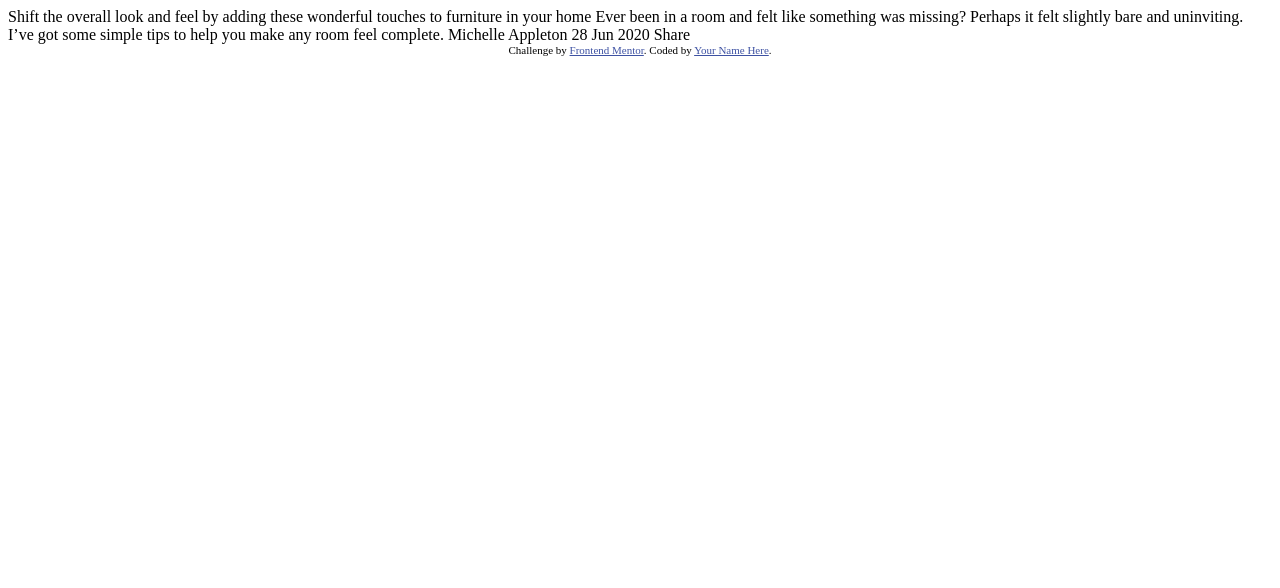
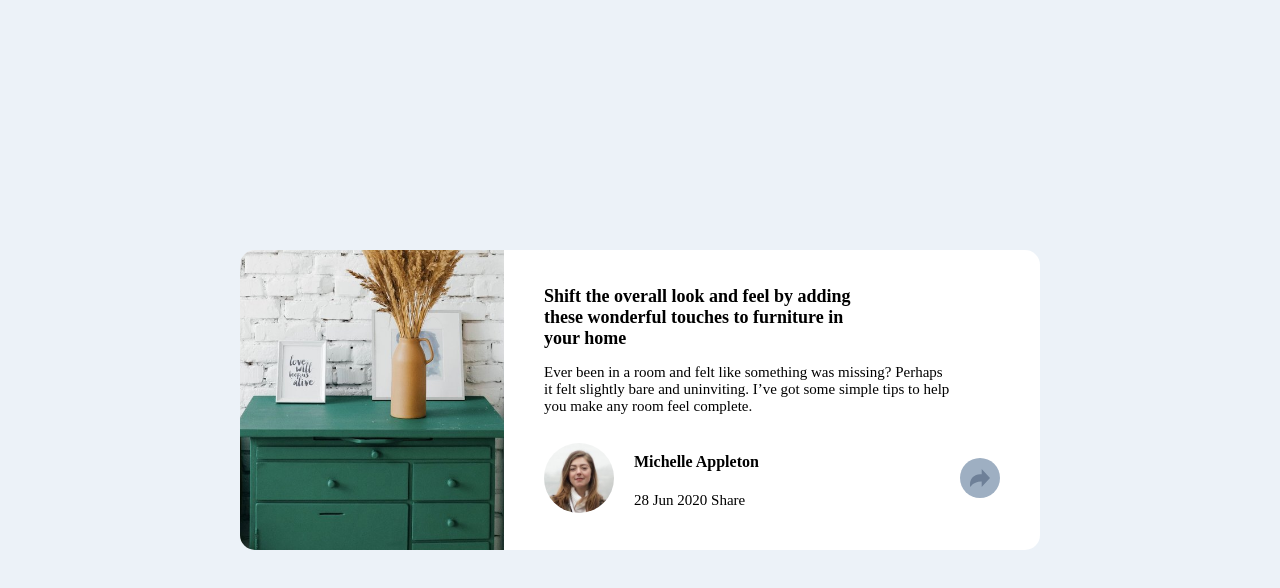
Before and after one commit to yazid78/Article-preview-component, a plain HTML site: page index.html in a window 1280 px wide. Drawn offline with Linux system fonts and the light colour scheme.

Commit message:
build card html and css version deskop

```diff
--- a/index.html
+++ b/index.html
@@ -1,36 +1,35 @@
 <!DOCTYPE html>
 <html lang="en">
-<head>
-  <meta charset="UTF-8">
-  <meta name="viewport" content="width=device-width, initial-scale=1.0"> <!-- displays site properly based on user's device -->
+  <head>
+    <meta charset="UTF-8" />
+    <meta name="viewport" content="width=device-width, initial-scale=1.0" />
+    <link rel="icon" type="image/png" sizes="32x32" href="./images/favicon-32x32.png" />
+    <link rel="stylesheet" href="style.css" />
+    <title>Frontend Mentor | Article preview component</title>
+    <script defer src="/index.js"></script>
+  </head>
 
-  <link rel="icon" type="image/png" sizes="32x32" href="./images/favicon-32x32.png">
+  <body>
+    <div class="container">
+      <img src="/images/drawers.jpg" alt="image" />
 
-  <title>Frontend Mentor | Article preview component</title>
-
-  <!-- Feel free to remove these styles or customise in your own stylesheet 👍 -->
-  <style>
-    .attribution { font-size: 11px; text-align: center; }
-    .attribution a { color: hsl(228, 45%, 44%); }
-  </style>
-</head>
-<body>
-
-  Shift the overall look and feel by adding these wonderful
-  touches to furniture in your home
-
-  Ever been in a room and felt like something was missing? Perhaps
-  it felt slightly bare and uninviting. I’ve got some simple tips
-  to help you make any room feel complete.
-
-  Michelle Appleton
-  28 Jun 2020
-
-  Share
-
-  <div class="attribution">
-    Challenge by <a href="https://www.frontendmentor.io?ref=challenge" target="_blank">Frontend Mentor</a>.
-    Coded by <a href="#">Your Name Here</a>.
-  </div>
-</body>
+      <div class="cardText">
+        <h1>Shift the overall look and feel by adding these wonderful touches to furniture in your home</h1>
+        <p>
+          Ever been in a room and felt like something was missing? Perhaps it felt slightly bare and uninviting. I’ve
+          got some simple tips to help you make any room feel complete.
+        </p>
+        <div class="containerMichelle">
+          <img src="images/avatar-michelle.jpg" alt="image de Michelle" />
+          <div class="profilMichelle">
+            <div>
+              <h4>Michelle Appleton</h4>
+              <p>28 Jun 2020 Share</p>
+            </div>
+            <span> <img src="/images/icon-share.svg" alt="share" /></span>
+          </div>
+        </div>
+      </div>
+    </div>
+  </body>
 </html>
--- /dev/null
+++ b/index.js
@@ -0,0 +1,3 @@
+let a = 2;
+a = 5;
+console.log(a);
--- /dev/null
+++ b/style.css
@@ -0,0 +1,77 @@
+:root {
+  --very-dark-grayish-blue: hsl(217, 19%, 35%);
+  --desaturated-dark-blue: hsl(214, 17%, 51%);
+  --grayish-blue: hsl(212, 23%, 69%);
+  --light-grayish-blue: hsl(210, 46%, 95%);
+}
+body {
+  height: 100vh;
+  display: flex;
+  justify-content: center;
+  align-items: center;
+  margin: 0;
+  background-color: var(--light-grayish-blue);
+  box-sizing: border-box;
+}
+.container {
+  display: flex;
+  justify-content: center;
+  align-items: center;
+  width: 80%;
+  max-width: 800px;
+  height: 300px;
+  background-color: white;
+  border-radius: 15px;
+}
+.container img {
+  width: 33%;
+  height: 100%;
+  border-bottom-left-radius: 15px;
+  border-top-left-radius: 15px;
+  object-fit: cover;
+}
+.cardImg {
+  height: 100%;
+}
+.cardText {
+  padding: 40px;
+}
+.cardText h1 {
+  font-size: 18px;
+  width: 70%;
+}
+.cardText p {
+  font-size: 15px;
+  width: 90%;
+}
+.containerMichelle {
+  display: flex;
+  justify-content: start;
+  align-items: center;
+  gap: 20px;
+}
+.containerMichelle img {
+  width: 70px;
+  border-radius: 60px;
+}
+.profilMichelle {
+  height: 6em;
+  width: 100%;
+  display: flex;
+  justify-content: space-between;
+  align-items: center;
+}
+.profilMichelle span {
+  width: 40px;
+  height: 40px;
+  border-radius: 100px;
+  background-color: var(--grayish-blue);
+  display: flex;
+  justify-content: center;
+  align-items: center;
+}
+
+.profilMichelle span img {
+  width: 50%;
+  object-fit: contain; /
+}
```
